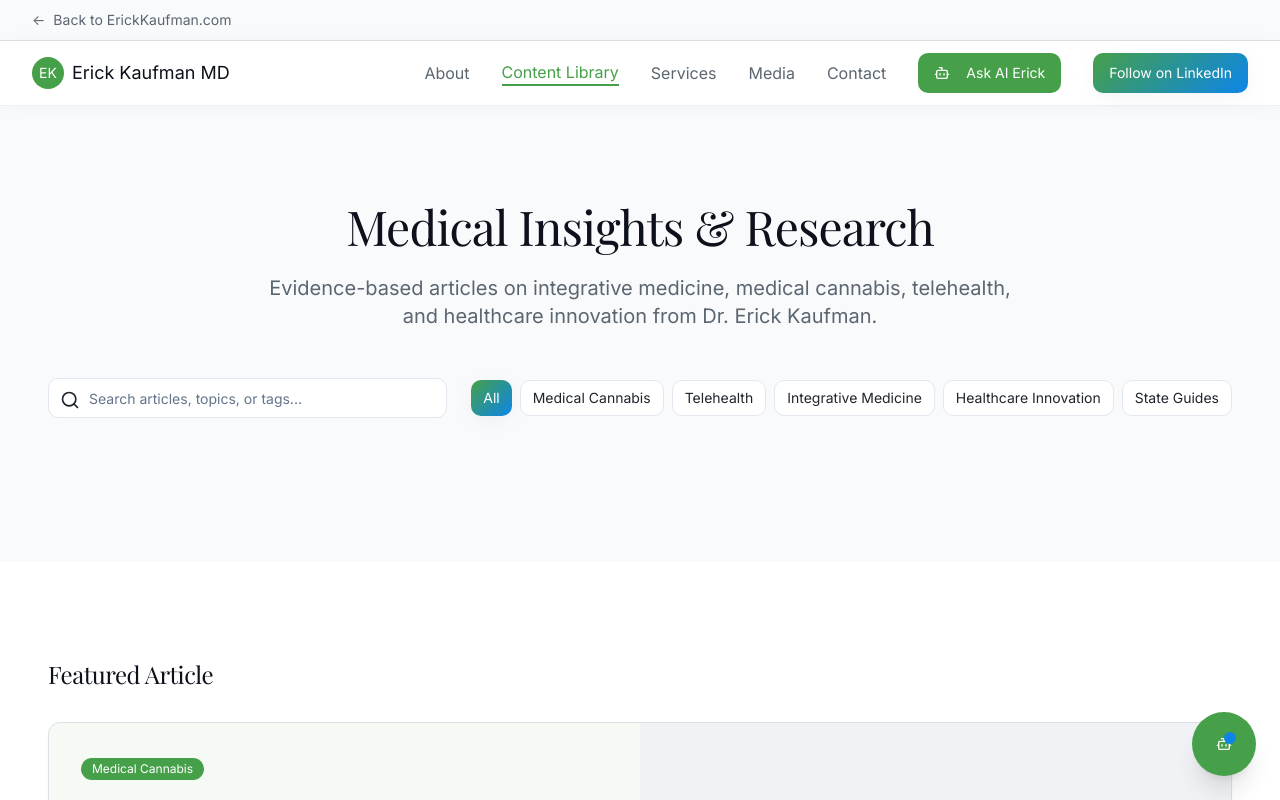
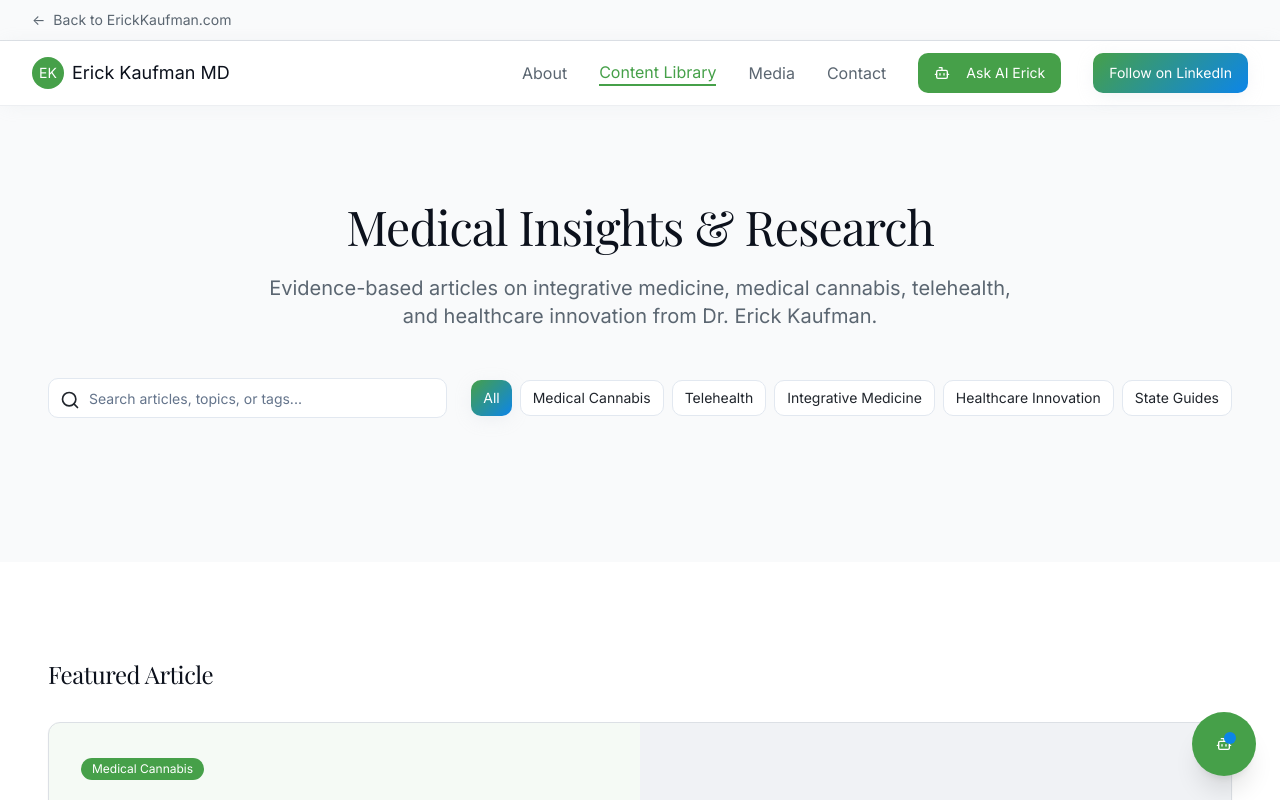
Before and after one commit to BigE200/kaufman-holistic-hub, a React (Vite) app: page /blog in a window 1280 px wide. Shown: the top 800 px of the page. Built offline with nearby package versions, Linux system fonts and the light colour scheme.

Commit message:
Remove Services from header
Remove "Services" from the navigation menu in the header.

```diff
--- a/src/components/Navigation.tsx
+++ b/src/components/Navigation.tsx
@@ -10,7 +10,6 @@ const Navigation = () => {
   const navItems = [
     { name: 'About', path: '/about' },
     { name: 'Content Library', path: '/blog' },
-    { name: 'Services', path: '/services' },
     { name: 'Media', path: '/media' },
     { name: 'Contact', path: '/contact' },
   ];
```
